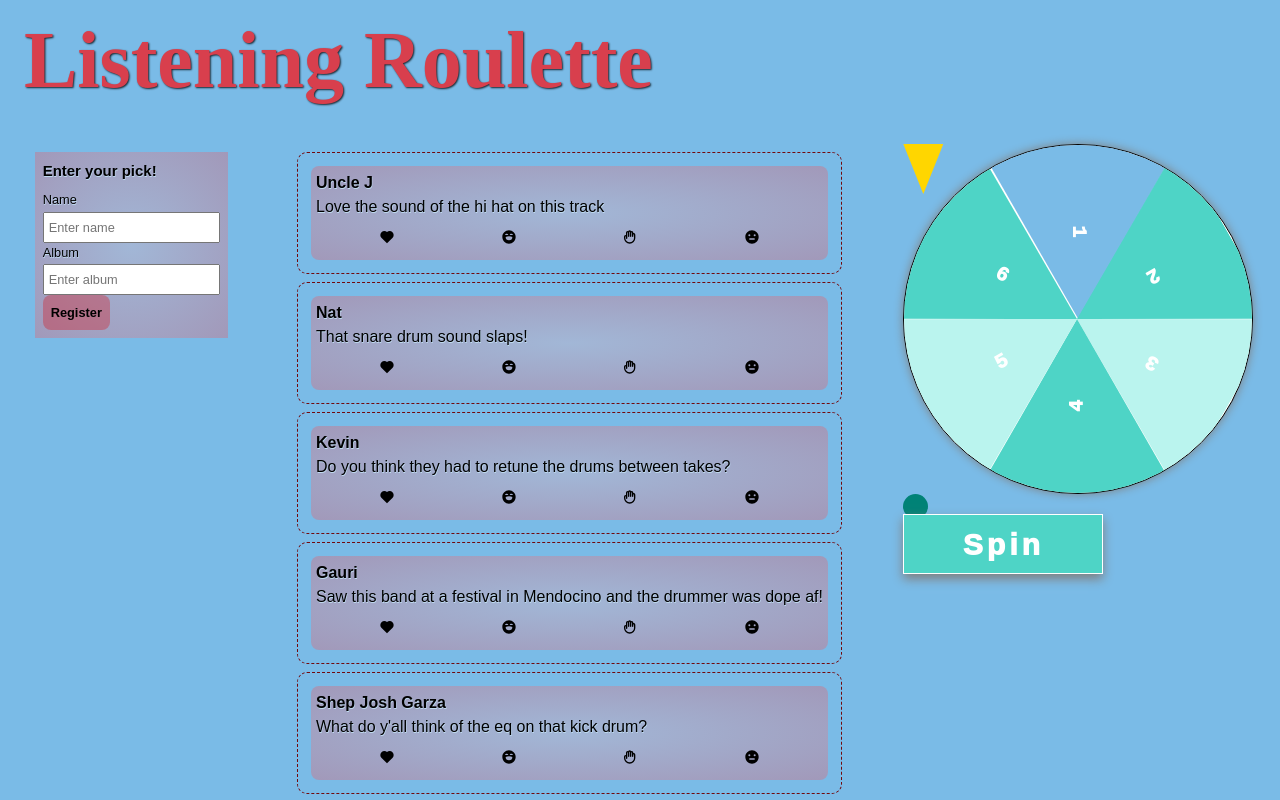
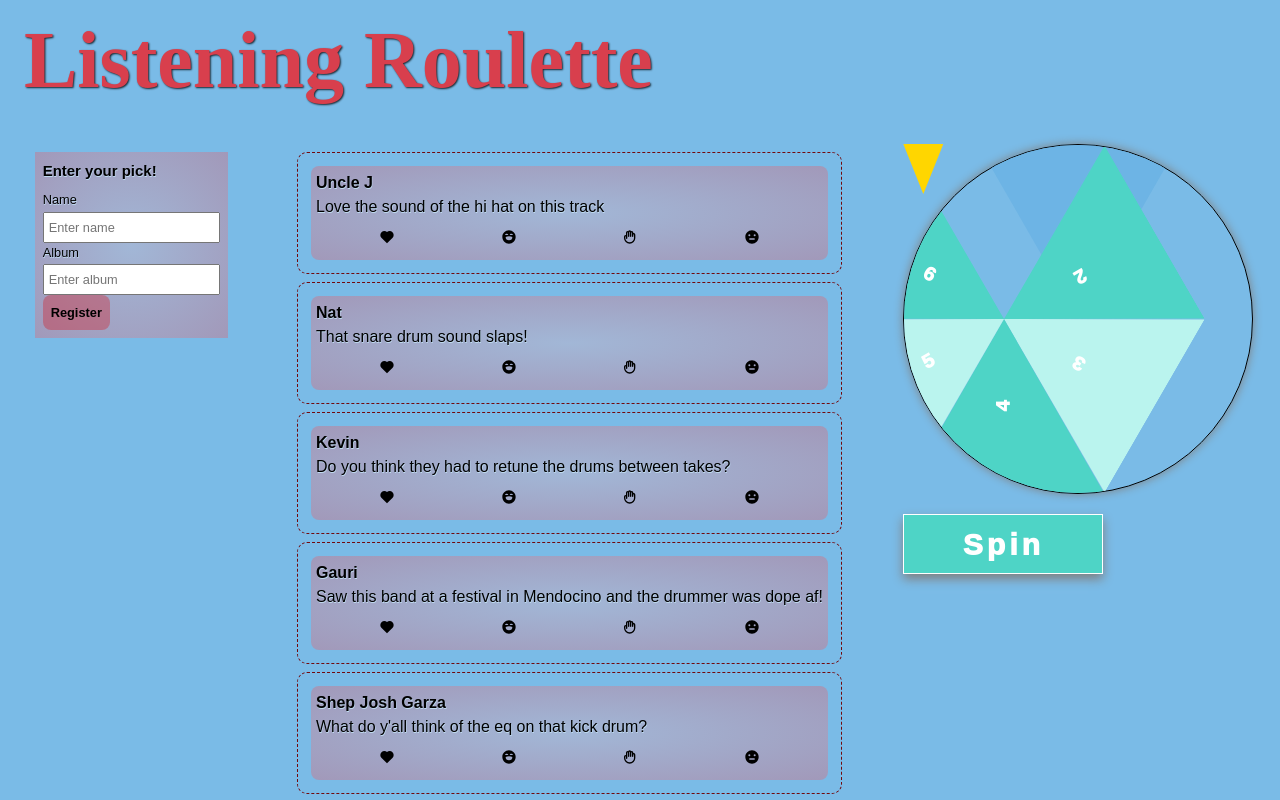
Before and after one commit to BrettEastman/listeningRoulette, a React app: page / in a window 1280 px wide. Shown: the top 800 px of the page. Built offline with nearby package versions, Linux system fonts and the light colour scheme; no server answers; the HTML template or start-up script is replaced by a standard one.

Commit message:
Slight changes to CSS

```diff
--- a/client/src/components/Roulette6.jsx
+++ b/client/src/components/Roulette6.jsx
@@ -39,7 +39,7 @@ export default function Roulette6() {
         <div className="five">5</div>
         <div className="six">6</div>
       </div>
-      <span className="mid"></span>
+      {/* <span className="mid"></span> */}
       <button
         id="spin" onClick={() => {
           btnOnClick();
@@ -53,8 +53,8 @@ const Container = styled.div`
   .container {
     height: 350px;
     width: 350px;
-    background: white;
-    /* position: relative; */
+    /* background: white; */
+    position: relative;
     border-radius: 50%;
     overflow: hidden;
     box-shadow: 0 0 10px gray;
@@ -68,7 +68,7 @@ const Container = styled.div`
     transform: translateX(-50%);
     transform-origin: bottom;
     position: absolute;
-    left: 21%;
+    /* left: 21%; */
     display: flex;
     align-items: center;
     justify-content: center;
```
